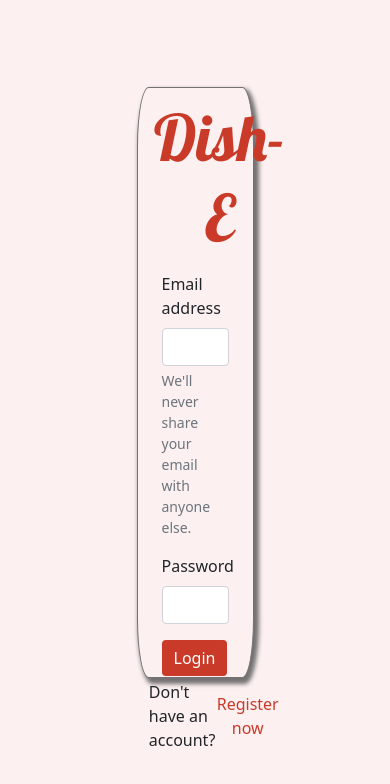
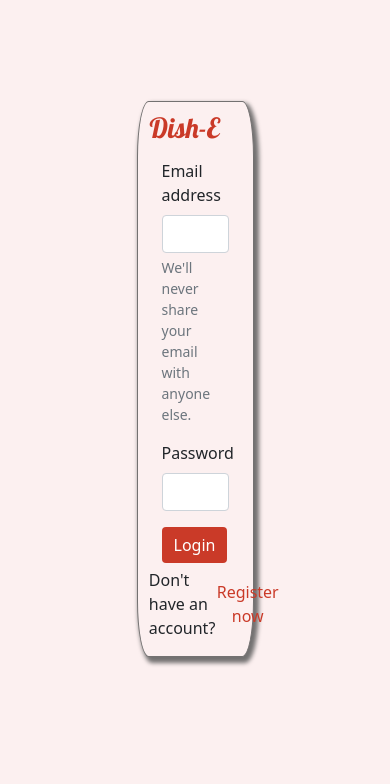
Before and after one commit to CKawara/Dish-E, a plain HTML site: page pages/login.html in a window 390 px wide. Drawn offline with nearby package versions, Linux system fonts and the light colour scheme.

Commit message:
This commit will add responsive classes

```diff
--- a/css/login.css
+++ b/css/login.css
@@ -3,16 +3,17 @@ body{
     background: #FCF0F0;
     display: flex;
     justify-content: center;
+
 }
-.container{
+.layout{
 
     display: flex;
     justify-items: flex-start;
     position: absolute;
     width: 30vw;
-    height: 70vh;
+
     display: block;
-    top: 87px;
+    top: 12%;
     border-radius: 10%;
     background: #FCF0F0;
     border: 1px solid #737171;
@@ -21,13 +22,6 @@ body{
 }
 h1 {
     font-family: 'Lobster', cursive;
-    font-size: 64px;
-    font-style: normal;
-    font-weight: 400;
-    line-height: 80px;
-    letter-spacing: 0em;
-    text-align: center;
-    padding-left: 5%;
     color: #CA3A28;
     display: flex;
     padding-top: 10%;
@@ -40,7 +34,7 @@ h1 {
     background: #CA3A28;
     border: #CA3A28;
 }
-.container p{
+.layout p{
     display: flex;
     padding-top: 5%;
     justify-content: center;
--- a/pages/login.html
+++ b/pages/login.html
@@ -11,9 +11,9 @@
 </head>
 
 <body>
-    <div class="container">
+    <div class="container layout">
         <h1>Dish-E</h1>
-        <div class="container-fluid">
+        <div class="container">
             <form id="details">
                 <div class="mb-3">
                   <label for="exampleInputEmail1" class="form-label">Email address</label>
```
